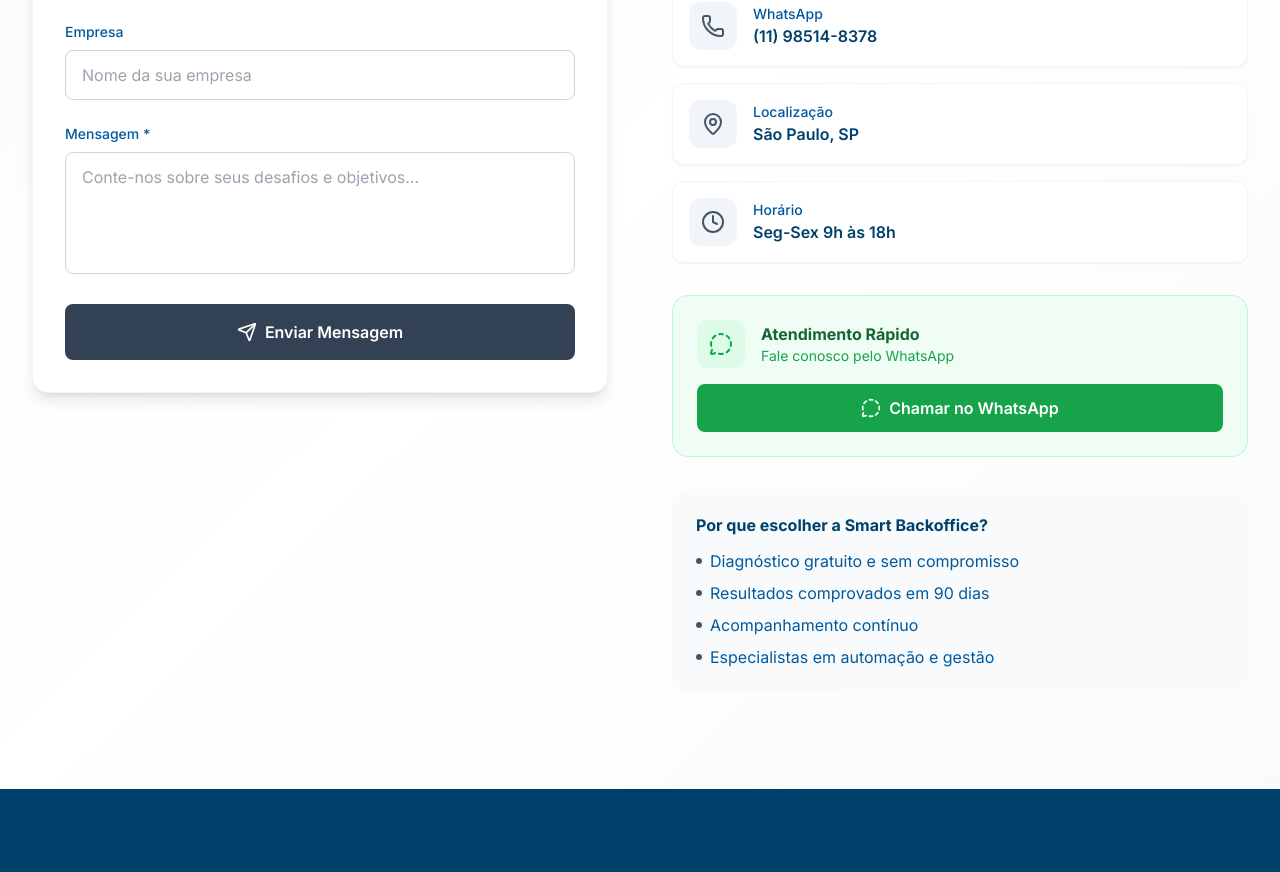
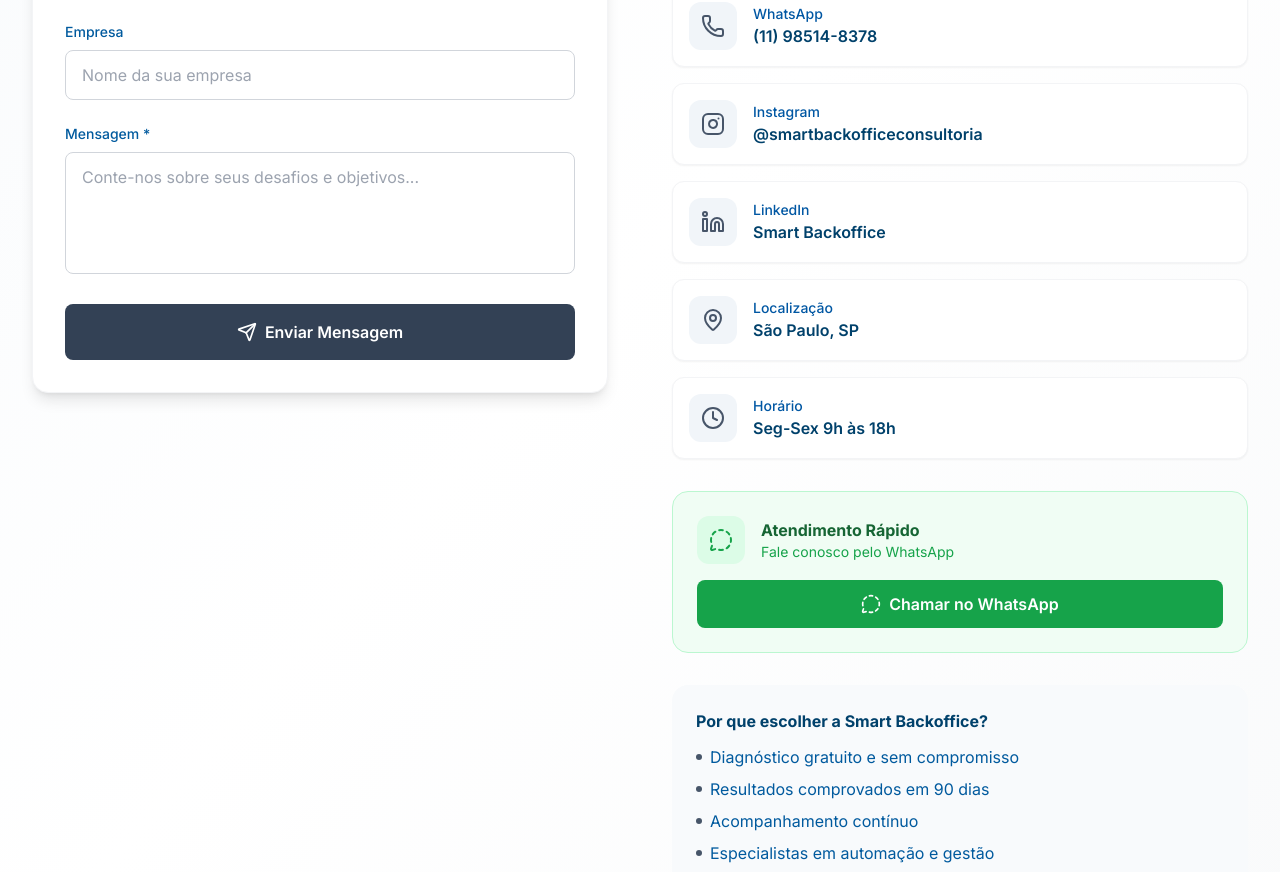
Before and after one commit to Jewsonic/Smart-Backoffice, a React (Vite) app: page / in a window 1280 px wide. Shown: the part 7273-8145 px from the top of the page. Built offline with nearby package versions, Linux system fonts and the light colour scheme.

Commit message:
Versão final

```diff
--- a/src/components/Contact.tsx
+++ b/src/components/Contact.tsx
@@ -2,7 +2,7 @@
 import React, { useState } from 'react'
 import { motion } from 'framer-motion'
 import { useInView } from 'react-intersection-observer'
-import {Mail, Phone, MessageCircleDashed as MessageCircle, Send, MapPin, Clock, CheckCircle, XCircle} from 'lucide-react'
+import {Mail, Phone, MessageCircleDashed as MessageCircle, Send, MapPin, Clock, CheckCircle, XCircle, Instagram, Linkedin} from 'lucide-react'
 
 const Contact = () => {
   const [ref, inView] = useInView({
@@ -90,6 +90,18 @@ const Contact = () => {
       label: 'WhatsApp',
       value: '(11) 98514-8378',
       link: 'https://wa.me/5511985148378'
+    },
+    {
+      icon: Instagram,
+      label: 'Instagram',
+      value: '@smartbackofficeconsultoria',
+      link: 'https://www.instagram.com/smartbackofficeconsultoria/'
+    },
+    {
+      icon: Linkedin,
+      label: 'LinkedIn',
+      value: 'Smart Backoffice',
+      link: 'https://www.linkedin.com/in/smartbackofficeconsultoria/'
     },
     {
       icon: MapPin,
```
